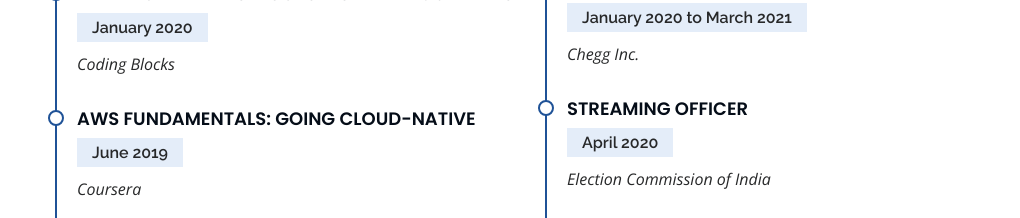
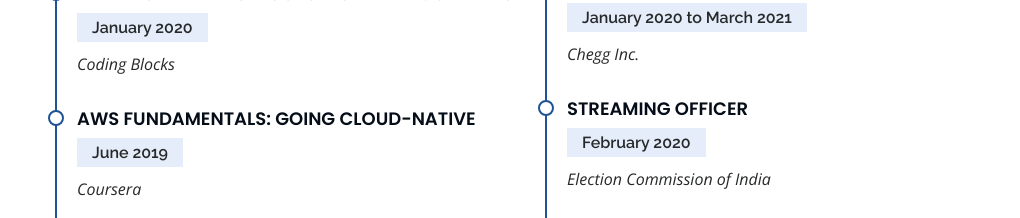
Before and after one commit to SamakshSingh/samakshsingh.github.io, a plain HTML site: page index.html in a window 1280 px wide. Shown: the part 2160-2378 px from the top of the page, without its empty margins (260-1280 px from the left). Drawn offline with nearby package versions, Linux system fonts and the light colour scheme.

Commit message:
Update index.html

```diff
--- a/index.html
+++ b/index.html
@@ -222,7 +222,7 @@
             </div>
             <div class="resume-item">
               <h4>Streaming Officer</h4>
-              <h5>April 2020</h5>
+              <h5>February 2020</h5>
               <p><em>Election Commission of India</em></p>
             </div>
             <div class="resume-item">
```
